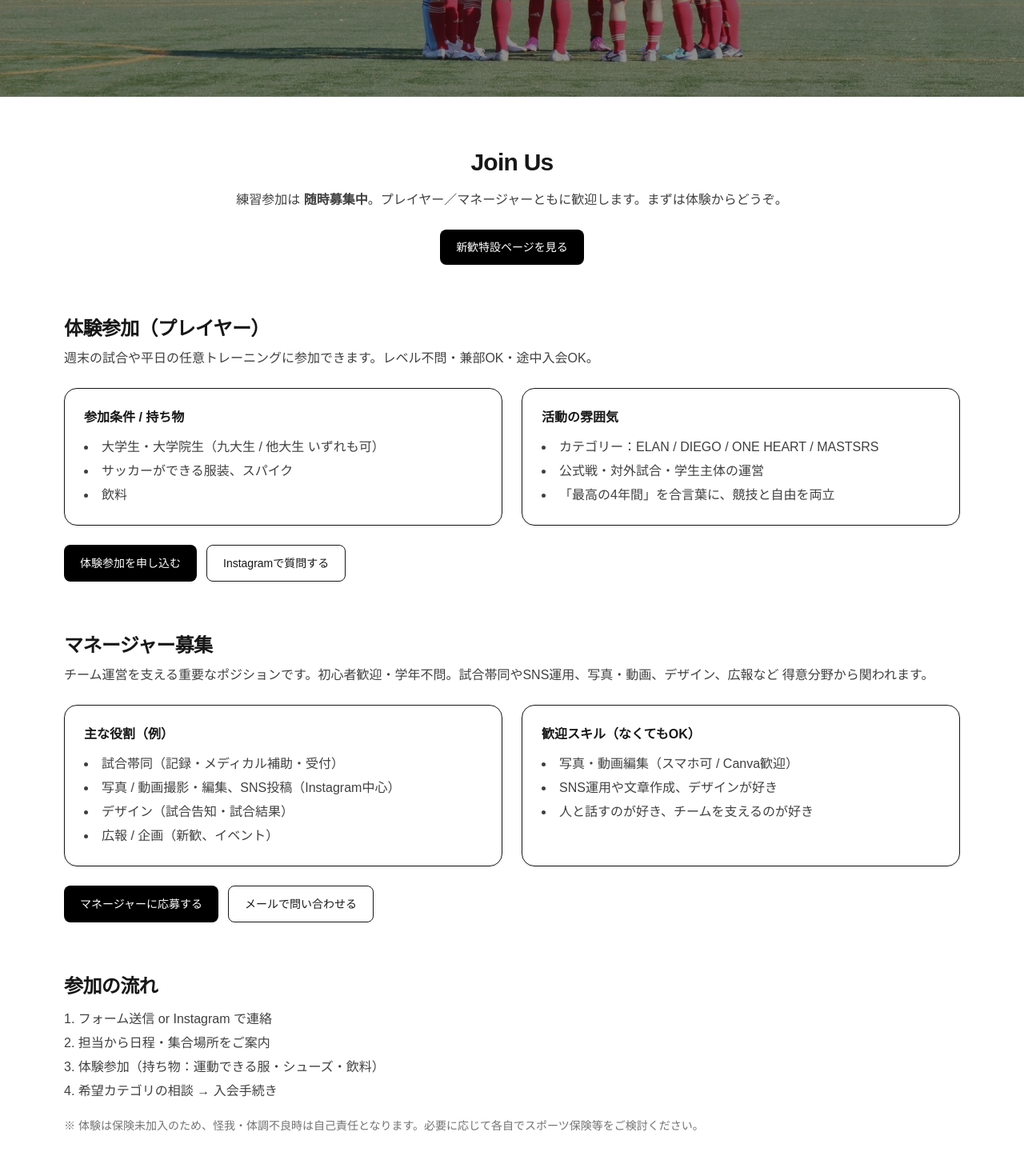
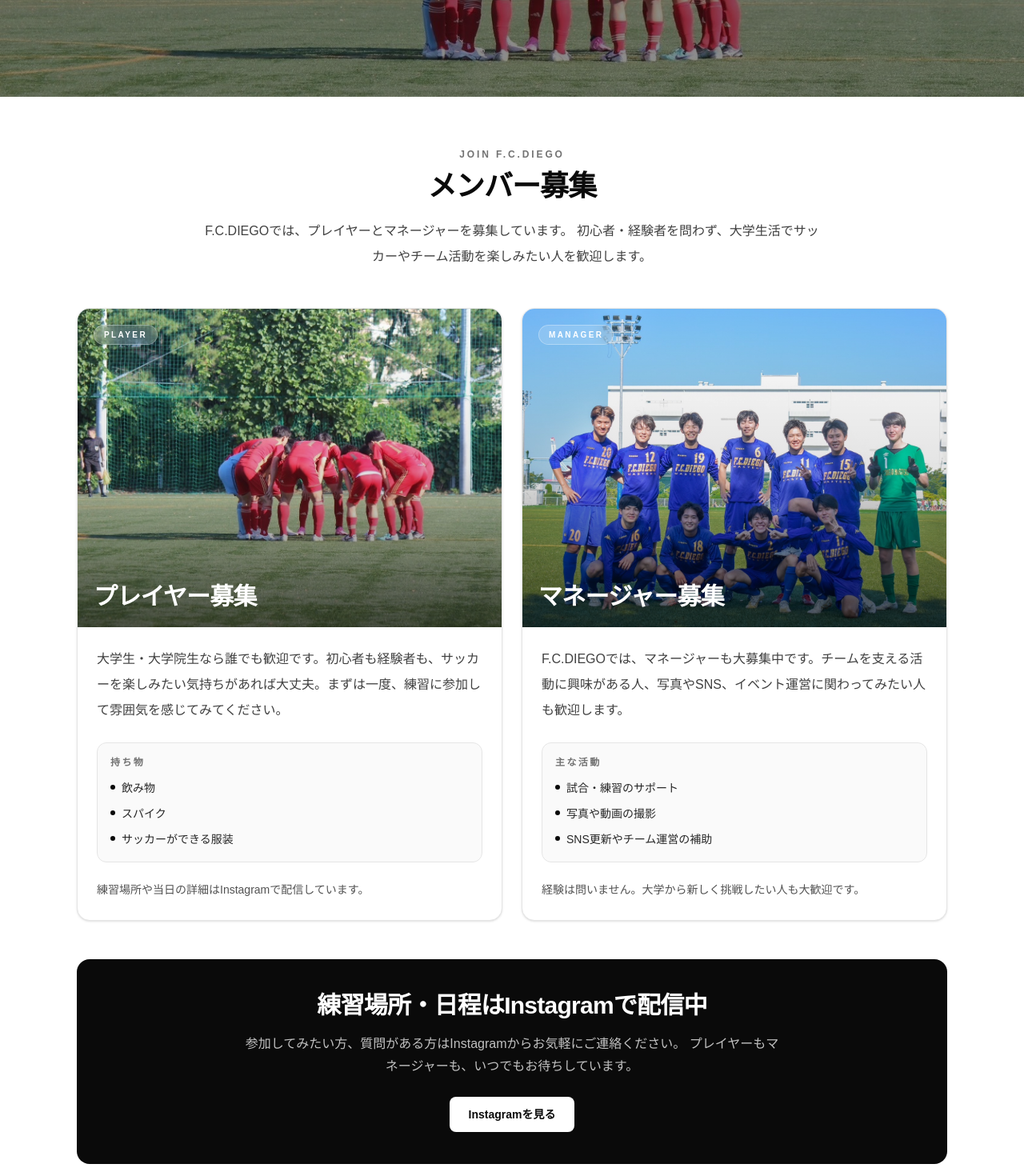
Before and after one commit to ogachan2/fcdiego-site, a Next.js app: page /join in a window 1280 px wide. Shown: the part 360-1830 px from the top of the page at 80% size. Built offline with nearby package versions, Linux system fonts and the light colour scheme.

Commit message:
メンバー募集ページデザイン変更

```diff
--- a/src/app/join/page.tsx
+++ b/src/app/join/page.tsx
@@ -1,151 +1,126 @@
+import Image from "next/image";
+import PageHero from "@/components/PageHero";
 import Reveal from "@/components/Reveal";
-import PageHero from "@/components/PageHero";
 
+const joinTypes = [
+  {
+    title: "Player",
+    heading: "プレイヤー募集",
+    image: "/hero-join.jpg",
+    intro:
+      "大学生・大学院生なら誰でも歓迎です。初心者も経験者も、サッカーを楽しみたい気持ちがあれば大丈夫。まずは一度、練習に参加して雰囲気を感じてみてください。",
+    items: [
+      "飲み物",
+      "スパイク",
+      "サッカーができる服装",
+    ],
+    note: "練習場所や当日の詳細はInstagramで配信しています。",
+  },
+  {
+    title: "Manager",
+    heading: "マネージャー募集",
+    image: "/about/about8.JPEG",
+    intro:
+      "F.C.DIEGOでは、マネージャーも大募集中です。チームを支える活動に興味がある人、写真やSNS、イベント運営に関わってみたい人も歓迎します。",
+    items: [
+      "試合・練習のサポート",
+      "写真や動画の撮影",
+      "SNS更新やチーム運営の補助",
+    ],
+    note: "経験は問いません。大学から新しく挑戦したい人も大歓迎です。",
+  },
+] as const;
 
 export default function JoinPage() {
   return (
     <>
       <PageHero page="join" />
-    <div className="max-w-6xl mx-auto px-4 py-16 space-y-16">
-      {/* Hero */}
+
+      <main className="mx-auto max-w-6xl px-4 py-12 sm:px-6 sm:py-16 lg:px-8">
         <Reveal>
-        <header className="text-center space-y-4">
-          <h1 className="text-3xl font-extrabold tracking-tight">Join Us</h1>
-          <p className="text-neutral-700 leading-relaxed">
-            練習参加は <b>随時募集中</b>。プレイヤー／マネージャーともに歓迎します。まずは体験からどうぞ。
+          <section className="mx-auto max-w-3xl text-center">
+            <p className="text-xs font-semibold uppercase tracking-[0.24em] text-neutral-500">
+              Join F.C.DIEGO
             </p>
-          <div className="pt-2">
-            <a
-              className="inline-flex items-center rounded-lg bg-black text-white px-5 py-3 text-sm hover:opacity-90"
-              href="https://www.notion.so/..." // ← 新歓特設（Notion）
-              target="_blank"
-              rel="noreferrer"
-            >
-              新歓特設ページを見る
-            </a>
-          </div>
-        </header>
+            <h1 className="mt-3 text-3xl font-extrabold tracking-tight text-neutral-950 sm:text-4xl">
+              メンバー募集
+            </h1>
+            <p className="mt-5 text-sm leading-7 text-neutral-700 sm:text-base sm:leading-8">
+              F.C.DIEGOでは、プレイヤーとマネージャーを募集しています。
+              初心者・経験者を問わず、大学生活でサッカーやチーム活動を楽しみたい人を歓迎します。
+            </p>
+          </section>
         </Reveal>
 
-
-      {/* Player */}
-      <Reveal>
-        <section className="space-y-6">
-          <div className="space-y-2">
-            <h2 className="text-2xl font-bold tracking-tight">体験参加（プレイヤー）</h2>
-            <p className="text-neutral-700 leading-relaxed">
-              週末の試合や平日の任意トレーニングに参加できます。レベル不問・兼部OK・途中入会OK。
-            </p>
+        <section className="mt-12 grid gap-6 lg:grid-cols-2">
+          {joinTypes.map((type, index) => (
+            <Reveal key={type.title} delay={index * 0.1}>
+              <article className="group flex h-full flex-col overflow-hidden rounded-2xl border border-neutral-200 bg-white shadow-sm transition duration-300 hover:-translate-y-1 hover:shadow-xl">
+                <div className="relative aspect-[4/3] overflow-hidden bg-neutral-100">
+                  <Image
+                    src={type.image}
+                    alt={type.heading}
+                    fill
+                    sizes="(min-width: 1024px) 544px, 100vw"
+                    className="object-cover transition duration-700 group-hover:scale-105"
+                  />
+                  <div className="absolute inset-0 bg-gradient-to-t from-black/60 via-black/10 to-transparent" />
+                  <div className="absolute left-5 top-5 rounded-full border border-white/30 bg-white/15 px-3 py-1 text-[10px] font-semibold uppercase tracking-[0.24em] text-white backdrop-blur">
+                    {type.title}
+                  </div>
+                  <h2 className="absolute bottom-5 left-5 text-2xl font-bold tracking-tight text-white sm:text-3xl">
+                    {type.heading}
+                  </h2>
                 </div>
 
-          <div className="grid gap-6 sm:grid-cols-2">
-            <div className="rounded-2xl border bg-white/70 shadow-sm p-6">
-              <h3 className="font-semibold mb-3">参加条件 / 持ち物</h3>
-              <ul className="list-disc list-inside text-neutral-700 leading-relaxed space-y-1">
-                <li>大学生・大学院生（九大生 / 他大生 いずれも可）</li>
-                <li>サッカーができる服装、スパイク</li>
-                <li>飲料</li>
+                <div className="flex flex-1 flex-col p-6">
+                  <p className="text-sm leading-7 text-neutral-700 sm:text-base sm:leading-8">
+                    {type.intro}
+                  </p>
+
+                  <div className="mt-6 rounded-xl border border-neutral-200 bg-neutral-50 p-4">
+                    <p className="text-xs font-semibold uppercase tracking-[0.2em] text-neutral-500">
+                      {type.title === "Player" ? "持ち物" : "主な活動"}
+                    </p>
+                    <ul className="mt-3 space-y-2 text-sm leading-6 text-neutral-800">
+                      {type.items.map((item) => (
+                        <li key={item} className="flex gap-2">
+                          <span className="mt-2 h-1.5 w-1.5 shrink-0 rounded-full bg-neutral-950" />
+                          <span>{item}</span>
+                        </li>
+                      ))}
                     </ul>
                   </div>
 
-            <div className="rounded-2xl border bg-white/70 shadow-sm p-6">
-              <h3 className="font-semibold mb-3">活動の雰囲気</h3>
-              <ul className="list-disc list-inside text-neutral-700 leading-relaxed space-y-1">
-                <li>カテゴリー：ELAN / DIEGO / ONE HEART / MASTSRS</li>
-                <li>公式戦・対外試合・学生主体の運営</li>
-                <li>「最高の4年間」を合言葉に、競技と自由を両立</li>
-              </ul>
+                  <p className="mt-5 text-sm leading-7 text-neutral-600">
+                    {type.note}
+                  </p>
                 </div>
-          </div>
+              </article>
+            </Reveal>
+          ))}
+        </section>
 
-          <div className="flex flex-wrap gap-3">
+        <Reveal>
+          <section className="mt-12 rounded-2xl bg-neutral-950 px-6 py-10 text-center text-white sm:px-10">
+            <h2 className="text-2xl font-bold tracking-tight sm:text-3xl">
+              練習場所・日程はInstagramで配信中
+            </h2>
+            <p className="mx-auto mt-4 max-w-2xl text-sm leading-7 text-white/75 sm:text-base">
+              参加してみたい方、質問がある方はInstagramからお気軽にご連絡ください。
+              プレイヤーもマネージャーも、いつでもお待ちしています。
+            </p>
             <a
-              className="inline-flex items-center rounded-lg bg-black text-white px-5 py-3 text-sm hover:opacity-90"
-              href="https://forms.gle/tryout" // ← 体験参加フォーム
-              target="_blank"
-              rel="noreferrer"
-            >
-              体験参加を申し込む
-            </a>
-            <a
-              className="inline-flex items-center rounded-lg border px-5 py-3 text-sm hover:bg-neutral-50"
               href="https://www.instagram.com/diego_pics_/"
               target="_blank"
               rel="noreferrer"
+              className="mt-6 inline-flex items-center justify-center rounded-lg bg-white px-6 py-3 text-sm font-semibold text-neutral-950 transition hover:bg-neutral-200 focus-visible:outline focus-visible:outline-2 focus-visible:outline-offset-2 focus-visible:outline-white"
             >
-              Instagramで質問する
+              Instagramを見る
             </a>
-          </div>
           </section>
         </Reveal>
-
-      {/* Manager */}
-      <Reveal>
-        <section className="space-y-6">
-          <div className="space-y-2">
-            <h2 className="text-2xl font-bold tracking-tight">マネージャー募集</h2>
-            <p className="text-neutral-700 leading-relaxed">
-              チーム運営を支える重要なポジションです。初心者歓迎・学年不問。試合帯同やSNS運用、写真・動画、デザイン、広報など
-              得意分野から関われます。
-            </p>
-          </div>
-
-          <div className="grid gap-6 sm:grid-cols-2">
-            <div className="rounded-2xl border bg-white/70 shadow-sm p-6">
-              <h3 className="font-semibold mb-3">主な役割（例）</h3>
-              <ul className="list-disc list-inside text-neutral-700 leading-relaxed space-y-1">
-                <li>試合帯同（記録・メディカル補助・受付）</li>
-                <li>写真 / 動画撮影・編集、SNS投稿（Instagram中心）</li>
-                <li>デザイン（試合告知・試合結果）</li>
-                <li>広報 / 企画（新歓、イベント）</li>
-              </ul>
-            </div>
-
-            <div className="rounded-2xl border bg-white/70 shadow-sm p-6">
-              <h3 className="font-semibold mb-3">歓迎スキル（なくてもOK）</h3>
-              <ul className="list-disc list-inside text-neutral-700 leading-relaxed space-y-1">
-                <li>写真・動画編集（スマホ可 / Canva歓迎）</li>
-                <li>SNS運用や文章作成、デザインが好き</li>
-                <li>人と話すのが好き、チームを支えるのが好き</li>
-              </ul>
-            </div>
-          </div>
-
-          <div className="flex flex-wrap gap-3">
-            <a
-              className="inline-flex items-center rounded-lg bg-black text-white px-5 py-3 text-sm hover:opacity-90"
-              href="https://forms.gle/manager" // ← マネージャー応募フォーム
-              target="_blank"
-              rel="noreferrer"
-            >
-              マネージャーに応募する
-            </a>
-            <a
-              className="inline-flex items-center rounded-lg border px-5 py-3 text-sm hover:bg-neutral-50"
-              href="mailto:diego.notice@gmail.com"
-            >
-              メールで問い合わせる
-            </a>
-          </div>
-        </section>
-      </Reveal>
-
-      {/* Flow */}
-      <Reveal>
-        <section className="space-y-3">
-          <h2 className="text-2xl font-bold tracking-tight">参加の流れ</h2>
-          <ol className="list-decimal list-inside text-neutral-700 leading-relaxed space-y-1">
-            <li>フォーム送信 or Instagram で連絡</li>
-            <li>担当から日程・集合場所をご案内</li>
-            <li>体験参加（持ち物：運動できる服・シューズ・飲料）</li>
-            <li>希望カテゴリの相談 → 入会手続き</li>
-          </ol>
-          <p className="text-neutral-500 text-sm pt-2">
-            ※ 体験は保険未加入のため、怪我・体調不良時は自己責任となります。必要に応じて各自でスポーツ保険等をご検討ください。
-          </p>
-        </section>
-      </Reveal>
-    </div>
+      </main>
     </>
   );
 }
```
Lines whose indentation alone changed are shown as unchanged.
